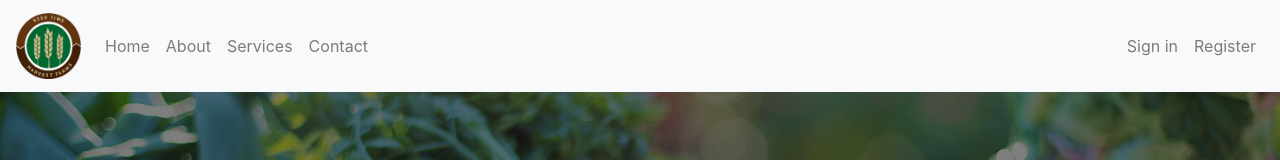
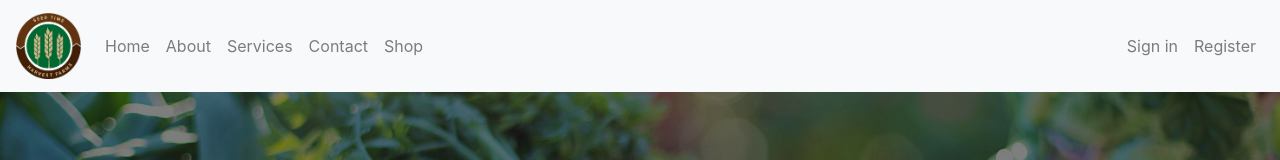
Before and after one commit to Group-8c/produce-app, a React (Create React App) app in the folder client/: page /Home in a window 1280 px wide. Shown: the top 160 px of the page. Built offline with nearby package versions, Linux system fonts and the light colour scheme.

Commit message:
added shop button to navbar

```diff
--- a/client/src/components/Navbar.js
+++ b/client/src/components/Navbar.js
@@ -56,6 +56,7 @@ class AppNavbar extends Component {
                         <Link className="topnav-link nav-link" to='/About'>About <span className="sr-only">(current)</span></Link>
                         <Link className="topnav-link nav-link" to='/Services'>Services <span className="sr-only">(current)</span></Link>
                         <Link className="topnav-link nav-link" to='/Contact'>Contact <span className="sr-only">(current)</span></Link>
+                        <Link className="topnav-link nav-link" to='/Produce'>Shop <span className="sr-only">(current)</span></Link>
                     </Nav>
                 </Navbar.Collapse>
             </Navbar>
```
